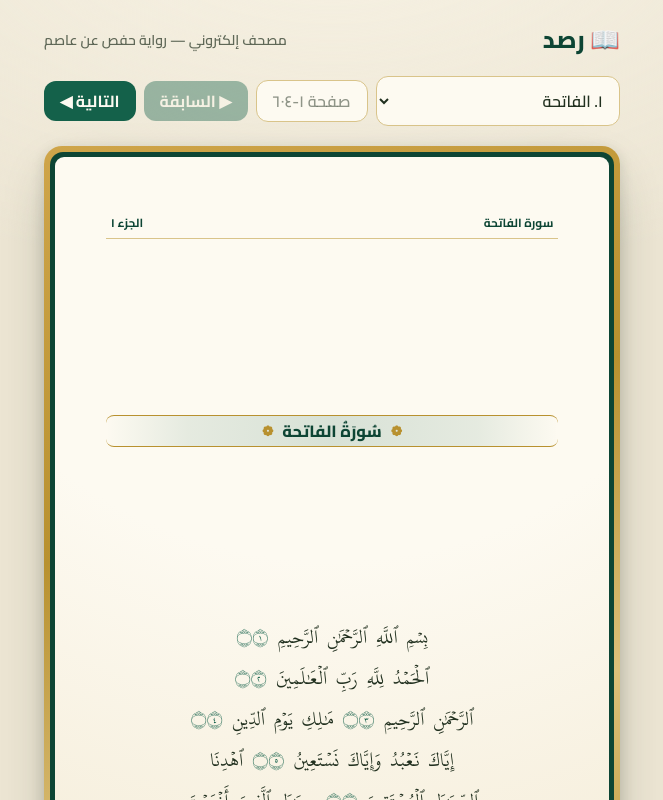
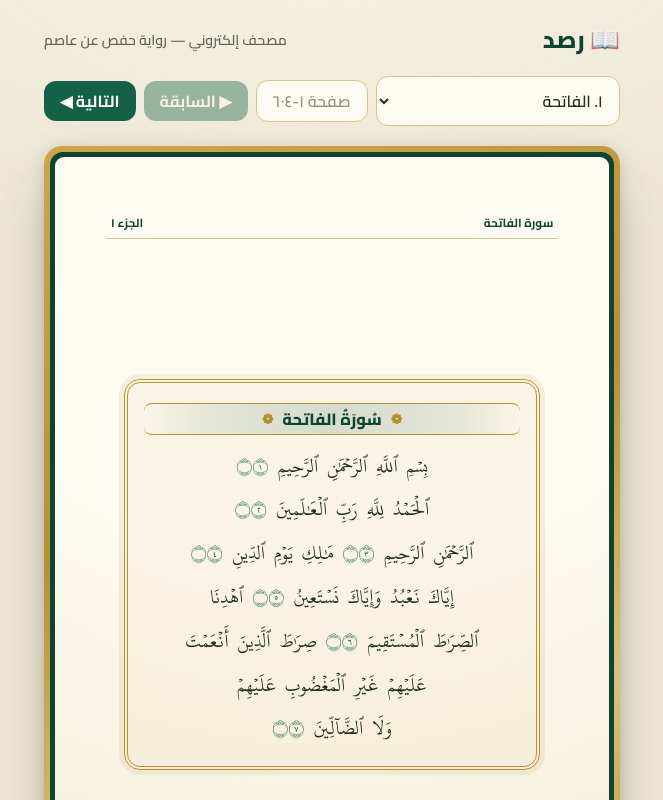
Before and after one commit to arwaaalotaibi/rassd, a Next.js app: page / in a window 1280 px wide. Shown: the top 800 px of the page, without its empty margins (308-971 px from the left). Built offline with nearby package versions, Linux system fonts and the light colour scheme.

Commit message:
fix: توسيط صفحتَي الفاتحة وبداية البقرة بإطار مزخرف بدل نزول النص لأسفل
Co-Authored-By: Claude Fable 5 <noreply@anthropic.com>

```diff
--- a/app/globals.css
+++ b/app/globals.css
@@ -94,14 +94,27 @@ body {
   gap: 0.32em;
 }
 
+/* صفحتا الفاتحة وبداية البقرة: إطار مزخرف مُوسَّط في منتصف الصفحة */
 .mushaf-page.ornate .mushaf-lines {
+  flex: 0 0 auto;
+  margin: auto 4cqw;
   justify-content: center;
-  gap: 0.6cqw;
+  gap: 1.2cqw;
+  border: 4px double var(--gold);
+  border-radius: 16px;
+  background: rgba(184, 145, 47, 0.05);
+  box-shadow: 0 0 0 5px rgba(184, 145, 47, 0.12);
+  padding: 4cqw 3.5cqw;
 }
 
 .mushaf-page.ornate .mushaf-line {
   flex: 0 0 auto;
   min-height: 8.5cqw;
+}
+
+.mushaf-page.ornate .surah-header {
+  flex: 0 0 auto;
+  padding-bottom: 1.5cqw;
 }
 
 .word {
```
